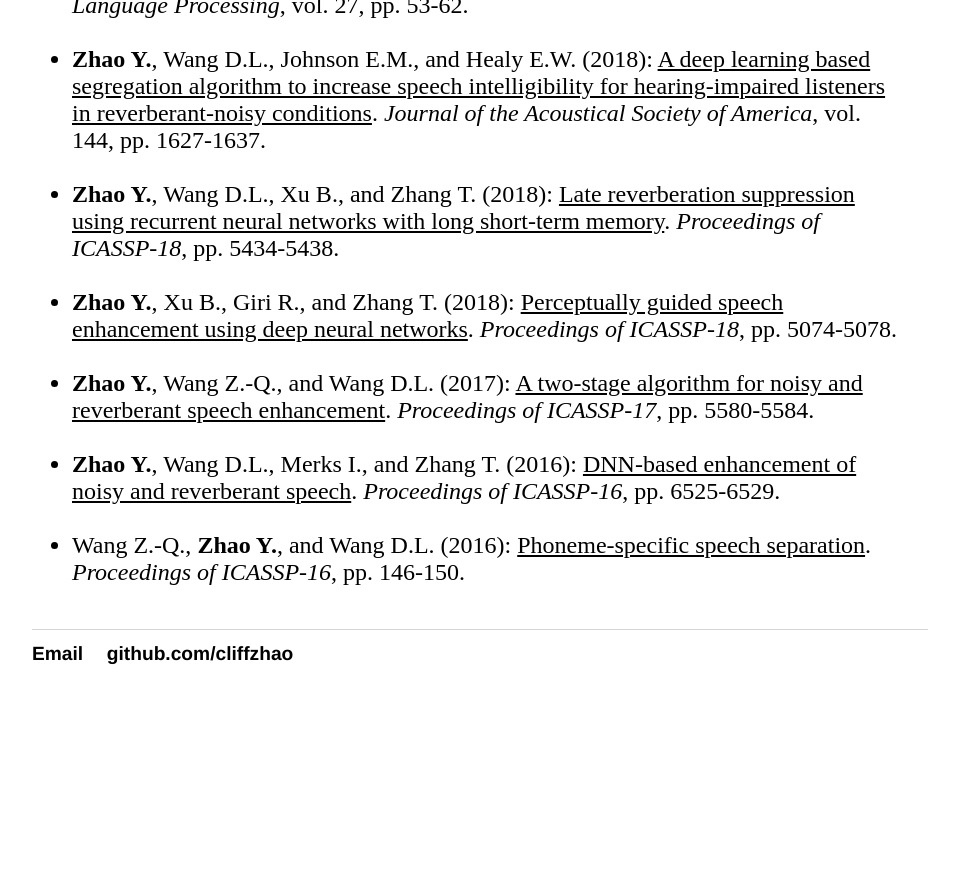
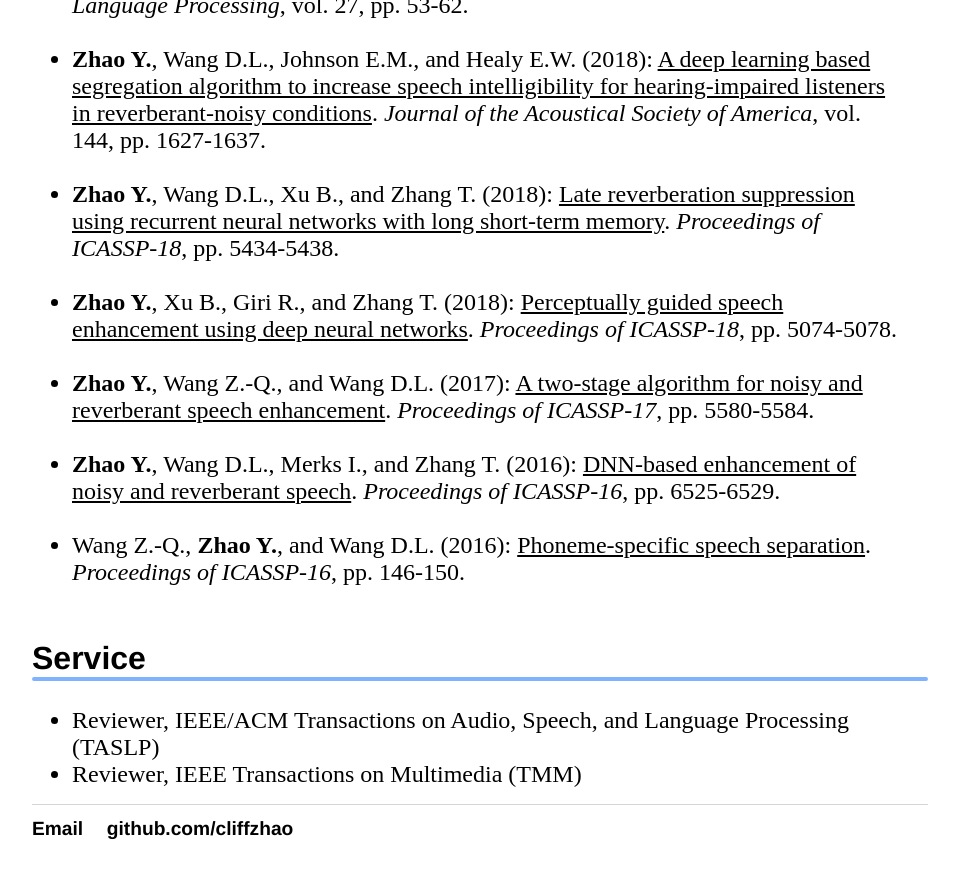
Before and after one commit to cliffzhao/cliffzhao.github.io, a Jekyll site: the page built from index.html, in a window 1280 px wide and 900 px high, scrolled down 1049 px. Shown: the top 878 px of the window, without its empty margins (160-1119 px from the left). Built offline with Jekyll 4.4.1, drawn with Linux system fonts in a browser that asks for light colours; before the commit the page ends 1774 px from its top, so only the background shows below that; some of the changed text lies outside the part shown.

Commit message:
Update index.html

```diff
--- a/index.html
+++ b/index.html
@@ -25,7 +25,7 @@
     <h2>News</h2>
     <ul>
 
-    <li>Looking for a summer internship in 2019.
+    <li>
 
     </ul>
 
@@ -101,4 +101,13 @@
     </li>
     </ul>
 
+<h2>Service</h2>
+    <ul>
+    <li>Reviewer, IEEE/ACM Transactions on Audio, Speech, and Language Processing (TASLP)
+    </li>
+
+    <li>Reviewer, IEEE Transactions on Multimedia (TMM)
+    </li>
+    </ul>
+
 </div><!-- /.blurb -->
```
